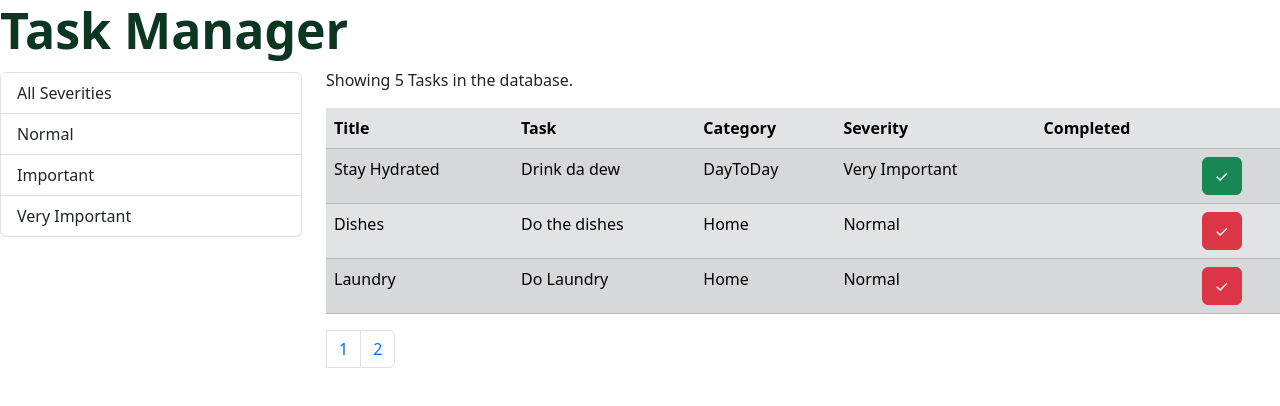
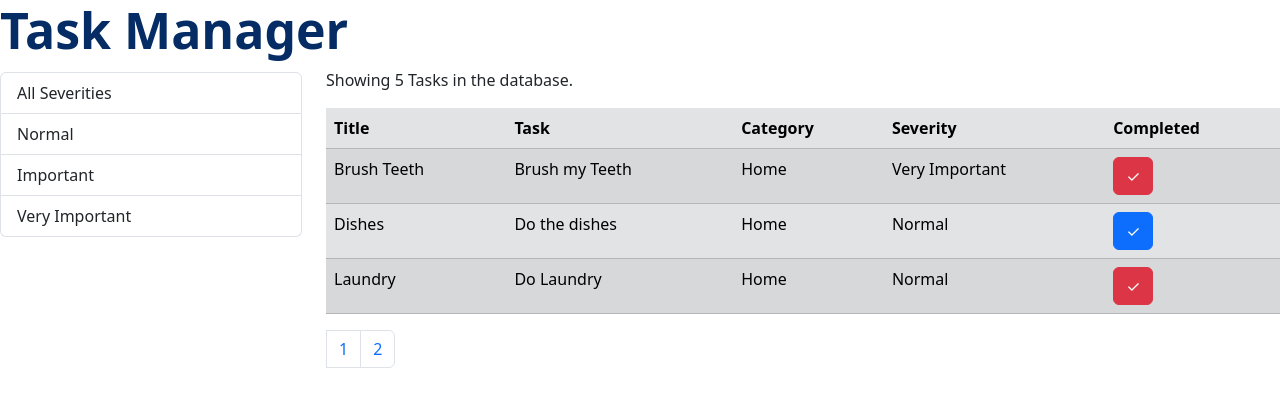
Before and after one commit to Craig-pfoo/react-app, a React (Create React App) app: page /tasks in a window 1280 px wide. Shown: the top 406 px of the page. Built offline with nearby package versions, Linux system fonts and the light colour scheme.

Commit message:
Adding Sorting

```diff
--- a/src/components/App.js
+++ b/src/components/App.js
@@ -1,12 +1,12 @@
 import React, { Component } from "react";
-import { getTasks } from "../fakeTasks/fakeTaskService-1";
+import TaskTable from "./tasksTable";
 import Pagination from "./common/pagination";
 import TaskGroup from "./common/taskGroup";
+import PropTypes from "prop-types";
 import { getGenres } from "../fakeTasks/fakeGenreService";
 import { paginate } from "../utils/paginate";
-import PropTypes from "prop-types";
-import Task from "./taskComponents";
-import { filter } from "lodash";
+import { getTasks } from "../fakeTasks/fakeTaskService-1";
+import _ from "lodash";
 
 class Apps extends Component {
   state = {
@@ -14,10 +14,11 @@ class Apps extends Component {
     genres: [],
     currentPage: 1,
     pageSize: 3,
+    sortColumn: { path: "title", order: "asc" },
   };
 
   componentDidMount() {
-    const genres = [{ name: "All Severities" }, ...getGenres()];
+    const genres = [{ _id: "", name: "All Severities" }, ...getGenres()];
 
     this.setState({ tasks: getTasks(), genres });
   }
@@ -38,21 +39,28 @@ class Apps extends Component {
     this.setState({ selectedGenre: genre, currentPage: 1 });
   };
 
+  handleSort = (sortColumn) => {
+    this.setState({ sortColumn });
+  };
+
   render() {
-    const { selectedGenre, tasks, currentPage, pageSize } = this.state;
+    const { selectedGenre, tasks, sortColumn, currentPage, pageSize } =
+      this.state;
 
     const filtered =
       selectedGenre && selectedGenre._id
         ? getTasks().filter((t) => t.severity._id === selectedGenre._id)
         : getTasks();
 
-    const tasksPaginated = paginate(filtered, currentPage, pageSize);
+    const sorted = _.orderBy(filtered, [sortColumn.path], [sortColumn.order]);
+
+    const tasksPaginated = paginate(sorted, currentPage, pageSize);
 
     return (
       <div className="row">
         <h1
           style={{ fontSize: 50, fontWeight: "bold" }}
-          className="text-success-emphasis"
+          className="text-primary-emphasis"
         >
           Task Manager
         </h1>
@@ -65,7 +73,12 @@ class Apps extends Component {
         </div>
         <div className="col">
           <p>Showing {filtered.length} Tasks in the database.</p>
-          <Task tasks={tasksPaginated} onClick={this.handleCompleted} />
+          <TaskTable
+            tasks={tasksPaginated}
+            sortColumn={sortColumn}
+            onComplete={this.handleCompleted}
+            onSort={this.handleSort}
+          />
           <Pagination
             itemCount={filtered.length}
             pageSize={pageSize}
--- a/src/components/common/completedTask.jsx
+++ b/src/components/common/completedTask.jsx
@@ -1,15 +1,13 @@
-import React, { Component } from "react";
+import React from "react";
 
-class TaskCompleted extends Component {
-  render() {
-    let successButton = "btn btn-success";
-    if (!this.props.complete) successButton += "btn btn-danger";
-    return (
-      <button onClick={this.props.onClick} className={successButton}>
-        &#10003;
-      </button>
-    );
-  }
-}
+const TaskCompleted = (props) => {
+  let successButton = "btn btn-primary";
+  if (!props.complete) successButton += "btn btn-danger";
+  return (
+    <button onClick={props.onClick} className={successButton}>
+      &#10003;
+    </button>
+  );
+};
 
 export default TaskCompleted;
--- /dev/null
+++ b/src/components/common/tableBody.jsx
@@ -0,0 +1,32 @@
+import React, { Component } from "react";
+import _ from "lodash";
+
+class TableBody extends Component {
+  renderCell = (item, column) => {
+    if (column.content) return column.content(item);
+
+    return _.get(item, column.path);
+  };
+
+  createKey = (item, column) => {
+    return item._id + (column.path || column.key);
+  };
+  render() {
+    const { data, columns } = this.props;
+    return (
+      <tbody>
+        {data.map((item) => (
+          <tr key={item._id}>
+            {columns.map((column) => (
+              <td key={this.createKey(item, column)}>
+                {this.renderCell(item, column)}
+              </td>
+            ))}
+          </tr>
+        ))}
+      </tbody>
+    );
+  }
+}
+
+export default TableBody;
--- /dev/null
+++ b/src/components/common/tableHeader.jsx
@@ -0,0 +1,29 @@
+import React, { Component } from "react";
+
+class TableHeader extends Component {
+  raiseSort = (path) => {
+    const sortColumn = { ...this.props.sortColumn };
+    if (sortColumn.path === path)
+      sortColumn.order = sortColumn.order === "asc" ? "desc" : "asc";
+    else {
+      sortColumn.path = path;
+      sortColumn.order = "asc";
+    }
+    this.props.onSort(sortColumn);
+  };
+  render() {
+    return (
+      <thead>
+        <tr>
+          {this.props.columns.map((column) => (
+            <th key={column.path} onClick={() => this.raiseSort(column.path)}>
+              {column.label}
+            </th>
+          ))}
+        </tr>
+      </thead>
+    );
+  }
+}
+
+export default TableHeader;
--- a/src/components/taskComponents.jsx
+++ b/src/components/taskComponents.jsx
@@ -1,42 +1,13 @@
-import React, { Component } from "react";
-import TaskCompleted from "./common/completedTask";
+// import React, { Component } from "react";
 
-class Task extends Component {
-  render() {
-    return (
-      <React.Fragment>
-        <table className="table table-secondary table-striped">
-          <thead>
-            <tr>
-              <th>Title</th>
-              <th>Task</th>
-              <th>Category</th>
-              <th>Severity</th>
-              <th>Completed</th>
-              <th></th>
-            </tr>
-          </thead>
-          <tbody>
-            {this.props.tasks.map((task) => (
-              <tr key={task._id}>
-                <td>{task.title}</td>
-                <td>{task.task}</td>
-                <td>{task.category}</td>
-                <td>{task.severity.name}</td>
-                <td>{task.completed}</td>
-                <td>
-                  <TaskCompleted
-                    complete={task.completed}
-                    onClick={() => this.props.onClick(task)}
-                  />
-                </td>
-              </tr>
-            ))}
-          </tbody>
-        </table>
-      </React.Fragment>
-    );
-  }
-}
+// class Task extends Component {
+//   render() {
+//     return (
+//       <React.Fragment>
+//         <TaskTable />
+//       </React.Fragment>
+//     );
+//   }
+// }
 
-export default Task;
+// export default Task;
--- /dev/null
+++ b/src/components/tasksTable.jsx
@@ -0,0 +1,41 @@
+import React, { Component } from "react";
+import TableHeader from "./common/tableHeader";
+import TaskCompleted from "./common/completedTask";
+import TableBody from "./common/tableBody";
+
+class TaskTable extends Component {
+  columns = [
+    { path: "title", label: "Title" },
+    { path: "task", label: "Task" },
+    { path: "category", label: "Category" },
+    { path: "severity.name", label: "Severity" },
+    {
+      path: "completed",
+      label: "Completed",
+      key: "completed",
+      content: (task) => (
+        <TaskCompleted
+          complete={task.completed}
+          onClick={() => this.props.onComplete(task)}
+        />
+      ),
+    },
+  ];
+
+  render() {
+    const { tasks, onSort, sortColumn } = this.props;
+
+    return (
+      <table className="table table-secondary table-striped">
+        <TableHeader
+          columns={this.columns}
+          sortColumn={sortColumn}
+          onSort={onSort}
+        />
+        <TableBody columns={this.columns} data={tasks} />
+      </table>
+    );
+  }
+}
+
+export default TaskTable;
--- a/src/fakeTasks/fakeTaskService-1.js
+++ b/src/fakeTasks/fakeTaskService-1.js
@@ -13,7 +13,7 @@ const tasks = [
     task: "Do the dishes",
     category: "Home",
     severity: { _id: "61b017a20cce782d386e736f", name: "Normal" },
-    completed: false,
+    completed: true,
   },
   {
     _id: "618c345feddf61c49609657c",
```
